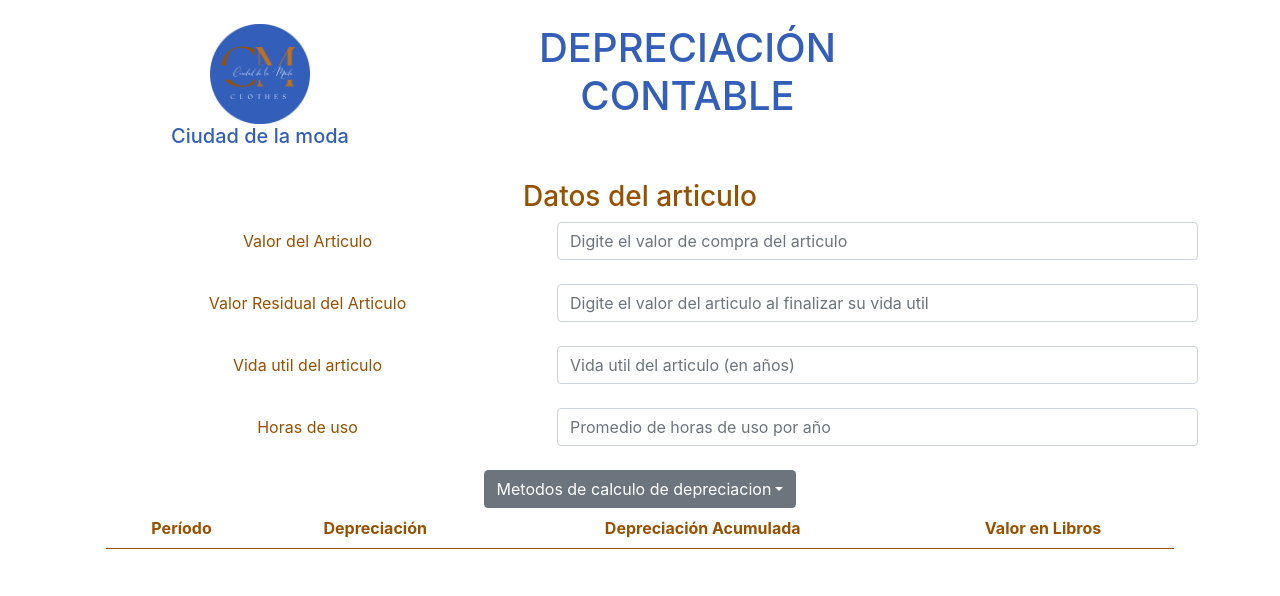
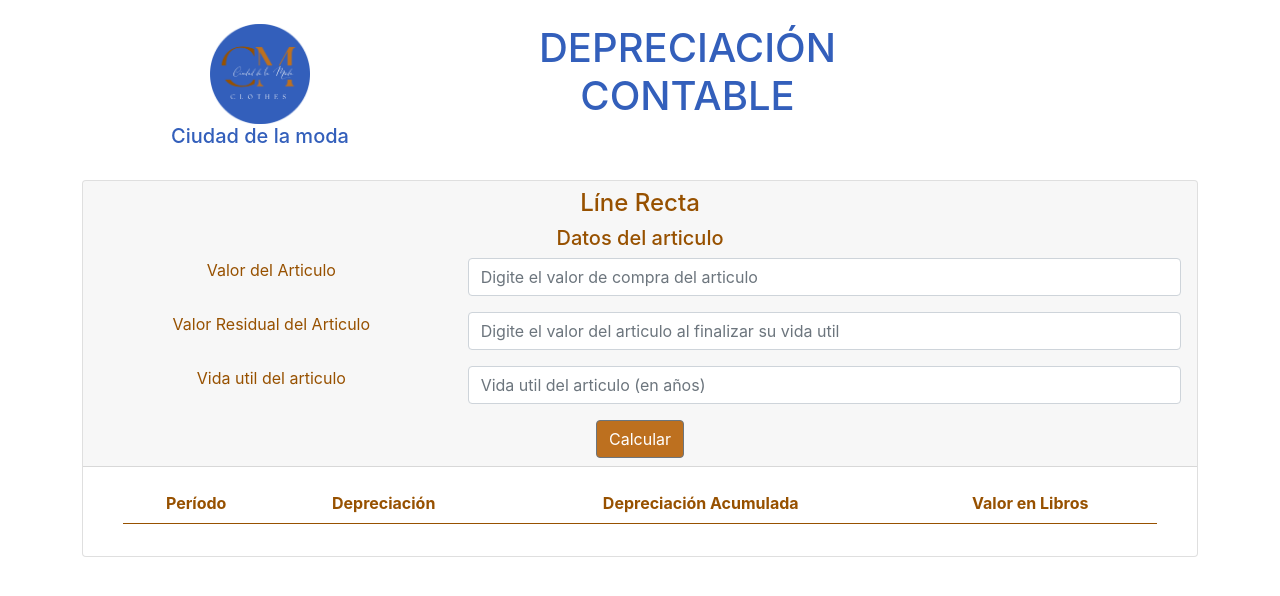
Before and after one commit to ivonne-duran/ciudadModa, a React (Create React App) app: page / in a window 1280 px wide. Shown: the top 596 px of the page. Built offline with nearby package versions, Linux system fonts and the light colour scheme.

Commit message:
agregando componente LineaRecta

```diff
--- a/src/App.js
+++ b/src/App.js
@@ -1,14 +1,9 @@
 import './App.css';
-import Numero from './componentes/Numero/Numero';
 import Navbar from './componentes/Navbar/Navbar';
-import Tabla from './componentes/Tabla/Tabla';
 import { Col, Container, Row } from 'reactstrap';
-import Articulo from './componentes/comunes/objetos/articulo';
-import { lineaRecta } from './componentes/procesos/calcular';
-import Opciones from './componentes/Opciones/Opciones';
+import LineaRecta from './componentes/LineaRecta/LineaRecta';
 
 function App() {
-  let articulo = new Articulo(12000, 2500, 6);
   return (
     <div className="App">
       <Container>
@@ -19,25 +14,7 @@ function App() {
         <br/>
         <Row>
           <Col>
-            <h3 className='color-naranja'>Datos del articulo</h3>
-          </Col>
-        </Row>
-        <Row>
-          <Col>
-            <Numero texto={"Valor del Articulo"} mensaje={"Digite el valor de compra del articulo"} nombre={"valorArticulo"} />
-            <Numero texto={"Valor Residual del Articulo"} mensaje={"Digite el valor del articulo al finalizar su vida util"} nombre={"valorResidualArticulo"} />
-            <Numero texto={"Vida util del articulo"} mensaje={"Vida util del articulo (en años)"} nombre={"vidaUtil"} />
-            <Numero texto={"Horas de uso"} mensaje={"Promedio de horas de uso por año"} nombre={"uso"} />
-          </Col>
-        </Row>
-        <Row>
-          <Col>
-            <Opciones/>
-          </Col>
-        </Row>
-        <Row>
-          <Col>
-            <Tabla />
+            <LineaRecta/>
           </Col>
         </Row>
       </Container>
--- a/src/componentes/Etiqueta/Etiqueta.js
+++ b/src/componentes/Etiqueta/Etiqueta.js
@@ -5,7 +5,7 @@ import "../comunes/colores.css";
 const Etiqueta = ({texto, para}) => {
     return (
         <div>
-            <Label className="color-naranja" for={para}>
+            <Label className="color-naranja" for={para} >
                 {texto}
             </Label>
         </div>
--- a/src/componentes/Fila/Fila.js
+++ b/src/componentes/Fila/Fila.js
@@ -5,7 +5,7 @@ const Fila = ({fila}) => {
     var format = new Intl.NumberFormat('en-US', {
         style: 'currency',
         currency: 'USD',
-        minimumFractionDigits: 4,
+        minimumFractionDigits: 2,
     });
     return(
         <tr className="color-naranja">
--- /dev/null
+++ b/src/componentes/LineaRecta/LineaRecta.js
@@ -0,0 +1,57 @@
+import React, { useState } from "react";
+import { Button, Card, CardBody, CardHeader, Col, Row } from "reactstrap";
+import Numero from "../Numero/Numero";
+import Tabla from "../Tabla/Tabla";
+import "../comunes/colores.css";
+import Articulo from "../comunes/objetos/articulo.js"
+import { lineaRecta } from "../procesos/calcular.js"
+
+const LineaRecta = () => {
+    const [filas, actualizarFilas] = useState(null)
+
+    const calcular = () => {
+        let valor = document.getElementById("valorArticulo").value
+        let residual = document.getElementById("valorResidualArticulo").value
+        let vida = document.getElementById("vidaUtil").value
+        let art = new Articulo(valor, residual, vida)
+        actualizarFilas(lineaRecta(art))
+    }
+
+    return (
+        <>
+            <Card>
+                <CardHeader>
+                    <h4 className="color-naranja">Líne Recta</h4>
+                    <Row>
+                        <Col>
+                            <h5 className='color-naranja'>Datos del articulo</h5>
+                        </Col>
+                    </Row>
+                    <Row>
+                        <Col>
+                            <Numero texto={"Valor del Articulo"} mensaje={"Digite el valor de compra del articulo"} nombre={"valorArticulo"} />
+                            <Numero texto={"Valor Residual del Articulo"} mensaje={"Digite el valor del articulo al finalizar su vida util"} nombre={"valorResidualArticulo"} />
+                            <Numero texto={"Vida util del articulo"} mensaje={"Vida util del articulo (en años)"} nombre={"vidaUtil"} />
+                        </Col>
+                    </Row>
+                    <Row>
+                        <Col>
+                            <Button className="fondo-amarillo" onClick={() => calcular()}>Calcular</Button>
+                        </Col>
+                    </Row>
+                </CardHeader>
+                <CardBody>
+                    <Row>
+                        <Col>
+                            <Tabla filas={filas}/>
+                        </Col>
+                    </Row>
+                </CardBody>
+            </Card>
+        </>
+    )
+}
+
+
+
+export default LineaRecta
--- a/src/componentes/Numero/Numero.js
+++ b/src/componentes/Numero/Numero.js
@@ -1,21 +1,23 @@
 import React from "react";
 import "../comunes/colores.css";
 import Etiqueta from "../Etiqueta/Etiqueta";
-import { Col, Form, FormGroup, Input, Label } from "reactstrap";
+import { Col, Form, FormGroup, Input } from "reactstrap";
 
-const Numero = ({ texto, nombre, mensaje }) => {
+const Numero = ({ texto, nombre, mensaje, handleChange }) => {
   return (
     <Form>
       <FormGroup row>
-        <Label sm={5}>
+        <Col sm={4}>
           <Etiqueta para={nombre} texto={texto} />
-        </Label>
-        <Col sm={7}>
+        </Col>
+        <Col sm={8}>
           <Input
             className="borde-naranja"
             type="number"
             name={nombre}
+            id={nombre}
             placeholder={mensaje}
+            onKeyUp={handleChange}
           />
         </Col>
       </FormGroup>
```
